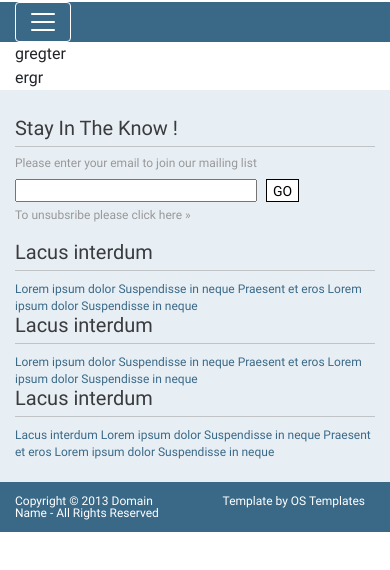
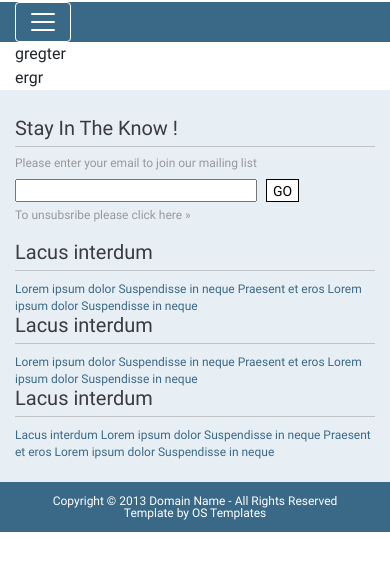
Before and after one commit to glushach/test-roulette.io, a website: page app/index.pug in a window 390 px wide. Shown: the part 46-616 px from the top of the page. Drawn offline with nearby package versions, Linux system fonts and the light colour scheme; files that its build step writes are made by us from their sources.

Commit message:
I made section contact and footer

```diff
--- a/app/css/style.css
+++ b/app/css/style.css
@@ -181,6 +181,11 @@ button.btn{
   .contact-block .form-input{
     width: 242px; /*244px*/
   }
+  /*footer*/
+  .footer .copyright, .footer .template{
+    text-align: center;
+    margin: 0px 0px 0px 0px;
+  }
 }
 
 @media(max-width: 575px){
--- a/app/index.pug
+++ b/app/index.pug
@@ -90,10 +90,10 @@ html(lang="en")
 
     .container-lg.container-pd-0
       footer.footer
-        .row
-          .col
+        .row.justify-content-col-center.justify-content-md-start
+          .col-12.col-md-6
             .copyright Copyright © 2013 Domain Name - All Rights Reserved
-          .col
+          .col-12.col-md-6
             .template Template by OS Templates
     script(src="js/jquery-3.5.1.min.js")
     script(src="js/bootstrap.min.js")
```
Also changed, not shown: app/index.html.
